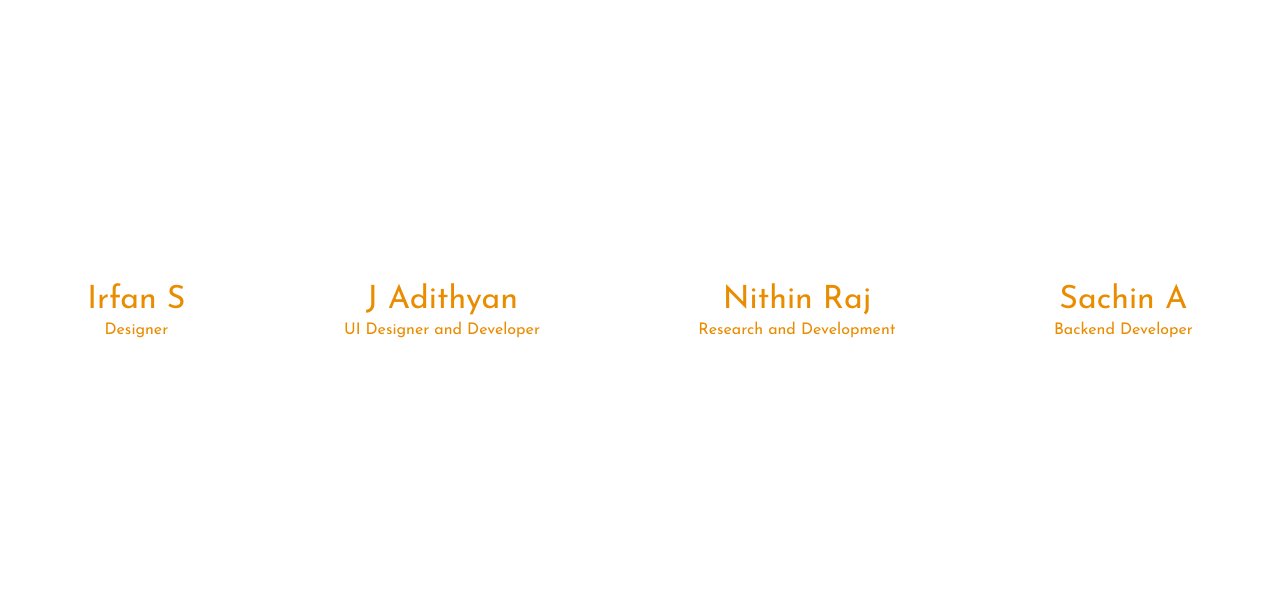
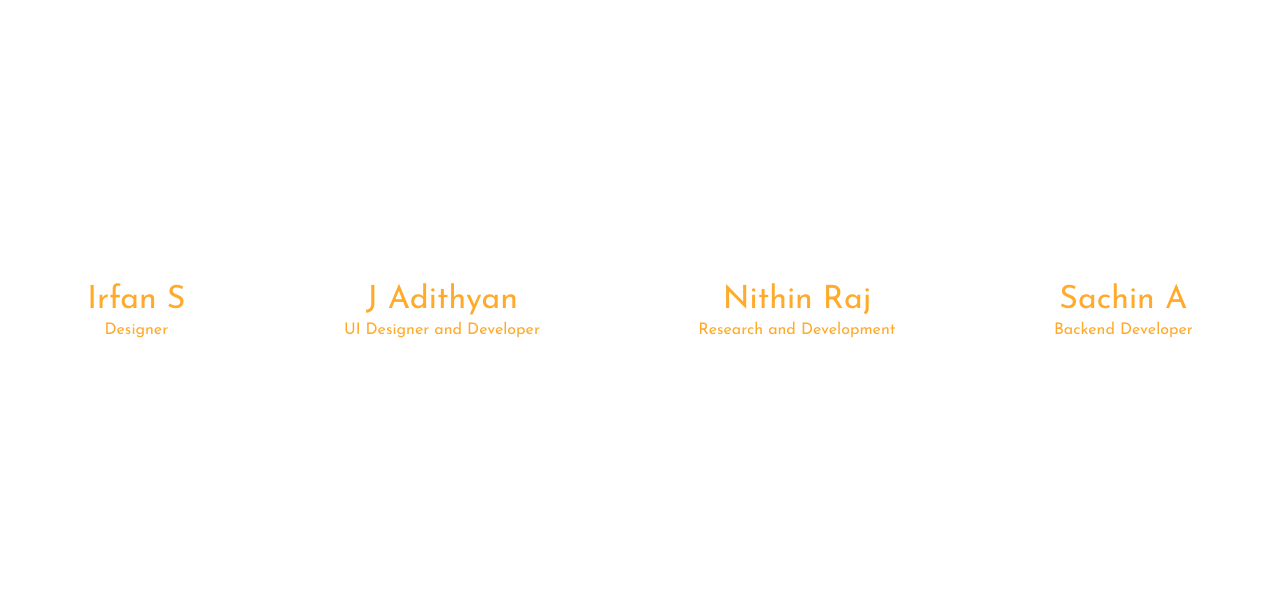
Before and after one commit to n30-coder/thoroute, a PHP site: page /team.html in a window 1280 px wide. Shown: the part 64-658 px from the top of the page. Run offline with PHP 8.4, Linux system fonts and the light colour scheme.

Commit message:
Update team.css

```diff
--- a/styles/team.css
+++ b/styles/team.css
@@ -46,7 +46,7 @@ li a:hover {
 }
 
 .team {
-  color: #e98c00;
+  color: #ffaa2b;
   display: flex;
   padding-top: 20%;
 }
```
